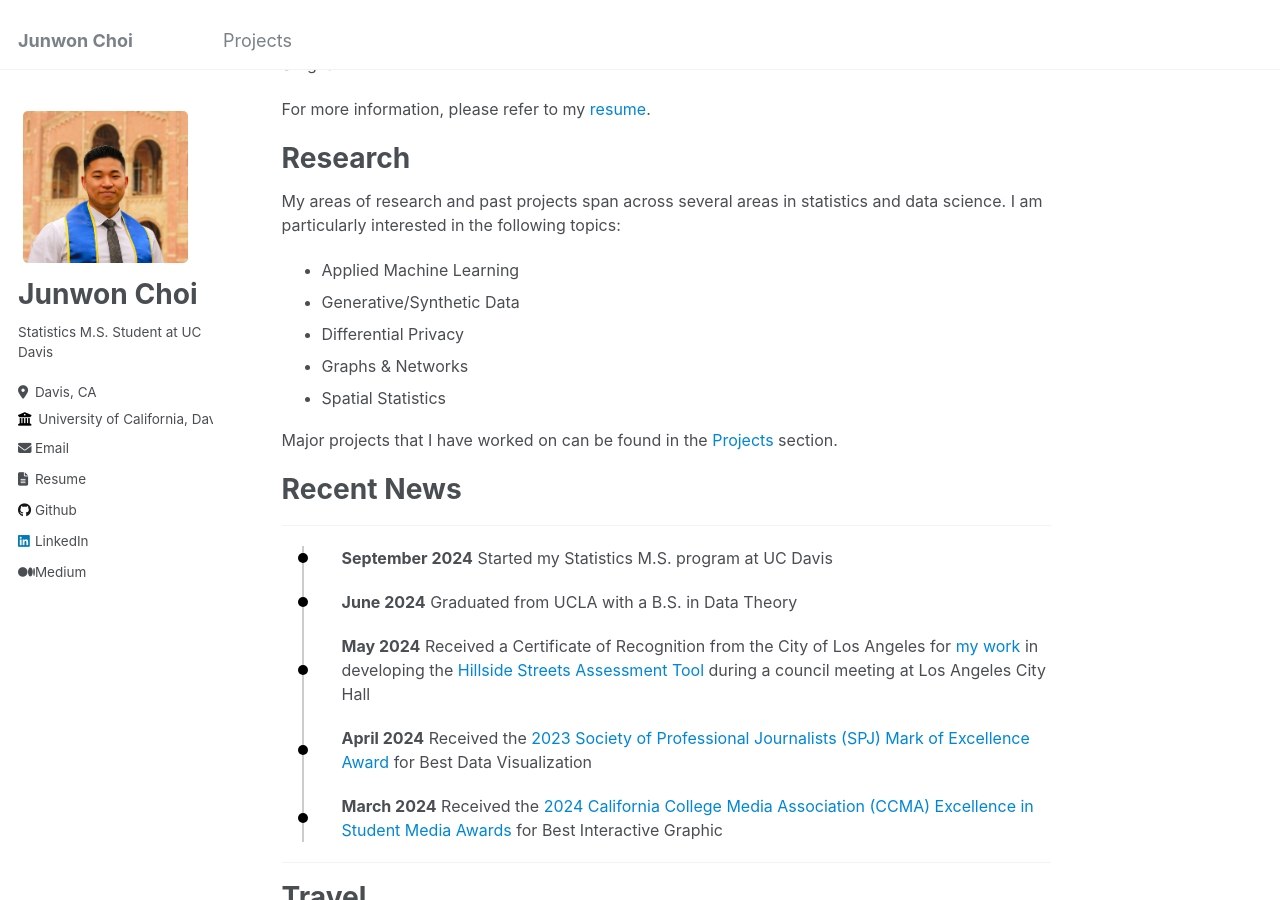
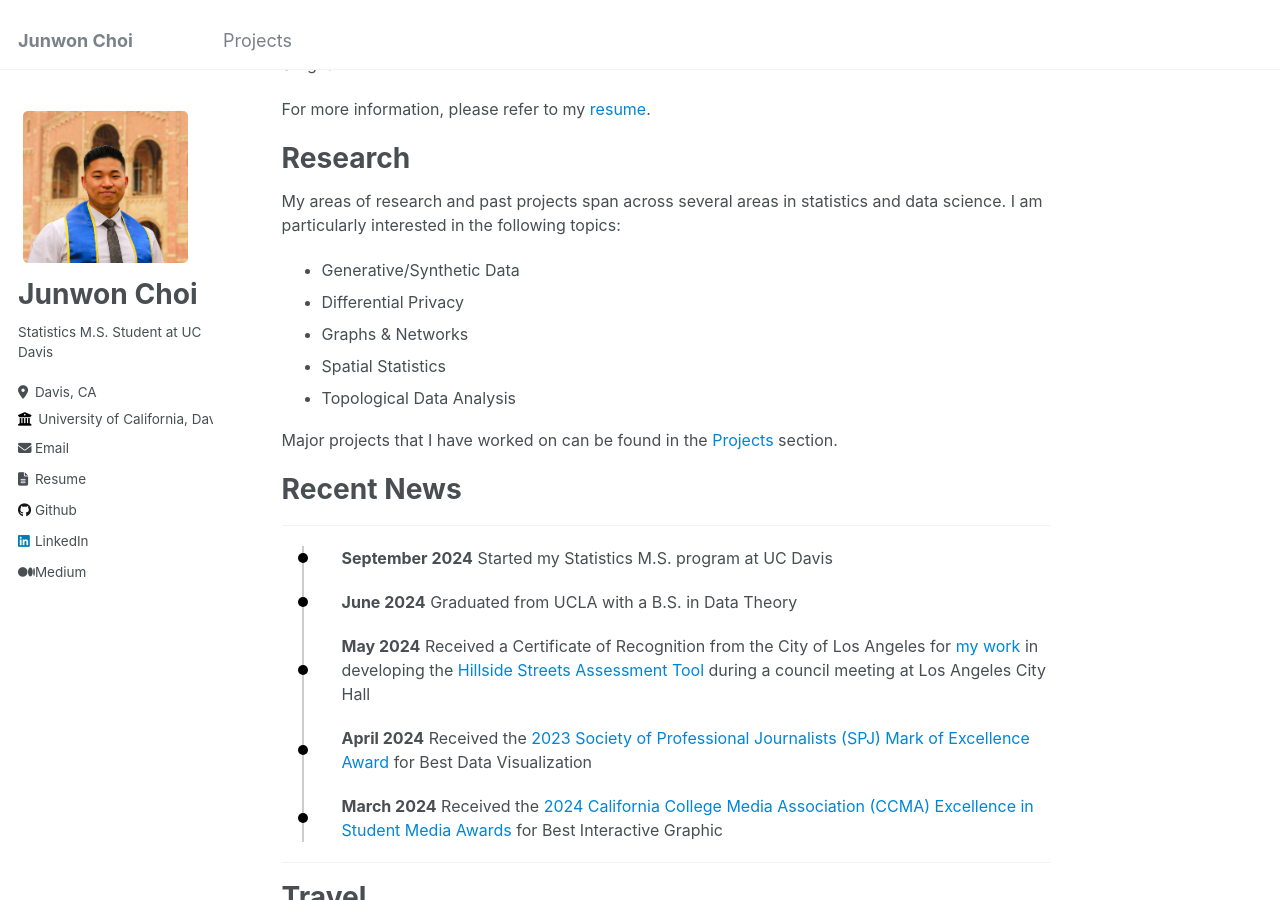
Before and after one commit to cjunwon/cjunwon.github.io, a Jekyll site: the page built from _pages/about.md, in a window 1280 px wide and 900 px high, scrolled down 357 px. Built offline with Jekyll 4.4.1, drawn with Linux system fonts in a browser that asks for light colours.

Commit message:
About section update

```diff
--- a/_pages/about.md
+++ b/_pages/about.md
@@ -18,11 +18,11 @@ Research
 
 My areas of research and past projects span across several areas in statistics and data science. I am particularly interested in the following topics:
 
-- Applied Machine Learning
 - Generative/Synthetic Data
 - Differential Privacy
 - Graphs & Networks
 - Spatial Statistics
+- Topological Data Analysis
 
 Major projects that I have worked on can be found in the [Projects](http://cjunwon.github.io/projects/) section.
 
```
Also changed, not shown: 2 other files.
